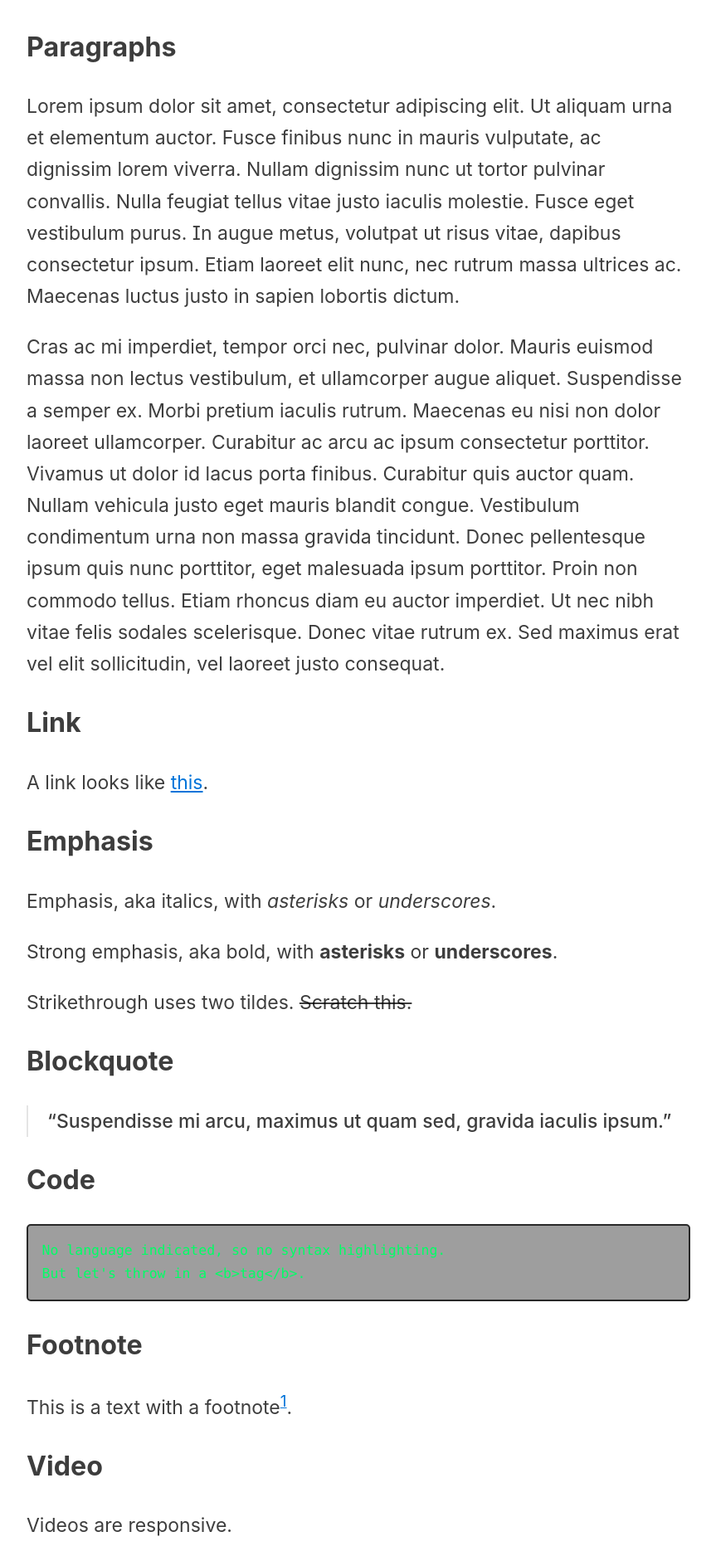
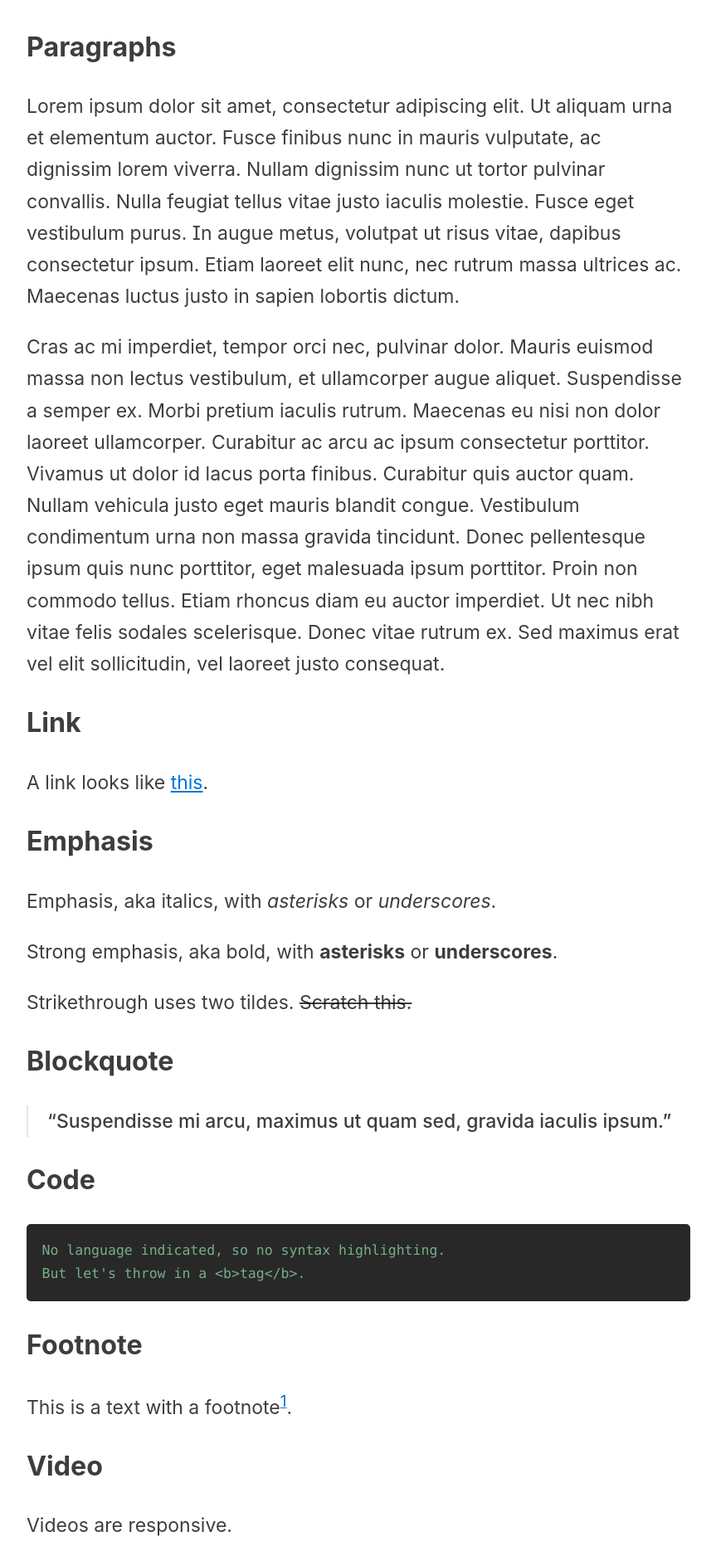
Before and after one commit to ajpwalser/ajpwalser.github.io, a Jekyll site: the page built from _posts/2020-04-17-Styles.md, in a window 1280 px wide. Shown: the part 875-2756 px from the top of the page at 83% size, without its empty margins (208-1071 px from the left). Built offline with Jekyll 4.4.1, drawn with Linux system fonts in a browser that asks for light colours; some web fonts are replaced; grey boxes are pictures that could not be loaded.

Commit message:
Update style.css

```diff
--- a/css/style.css
+++ b/css/style.css
@@ -182,9 +182,8 @@ pre {
 	word-break: break-all;
 	border: 2px solid #282828;
 	border-radius: 5px;
-	background-image: url("https://ajpwalser.github.io/assets/img/code.png");
 	background-color: #282828;
-	color: #00FF66;
+	color: #74b087;
 	overflow: auto;
 	padding: 1em;
 	padding-left: 1em;
```
